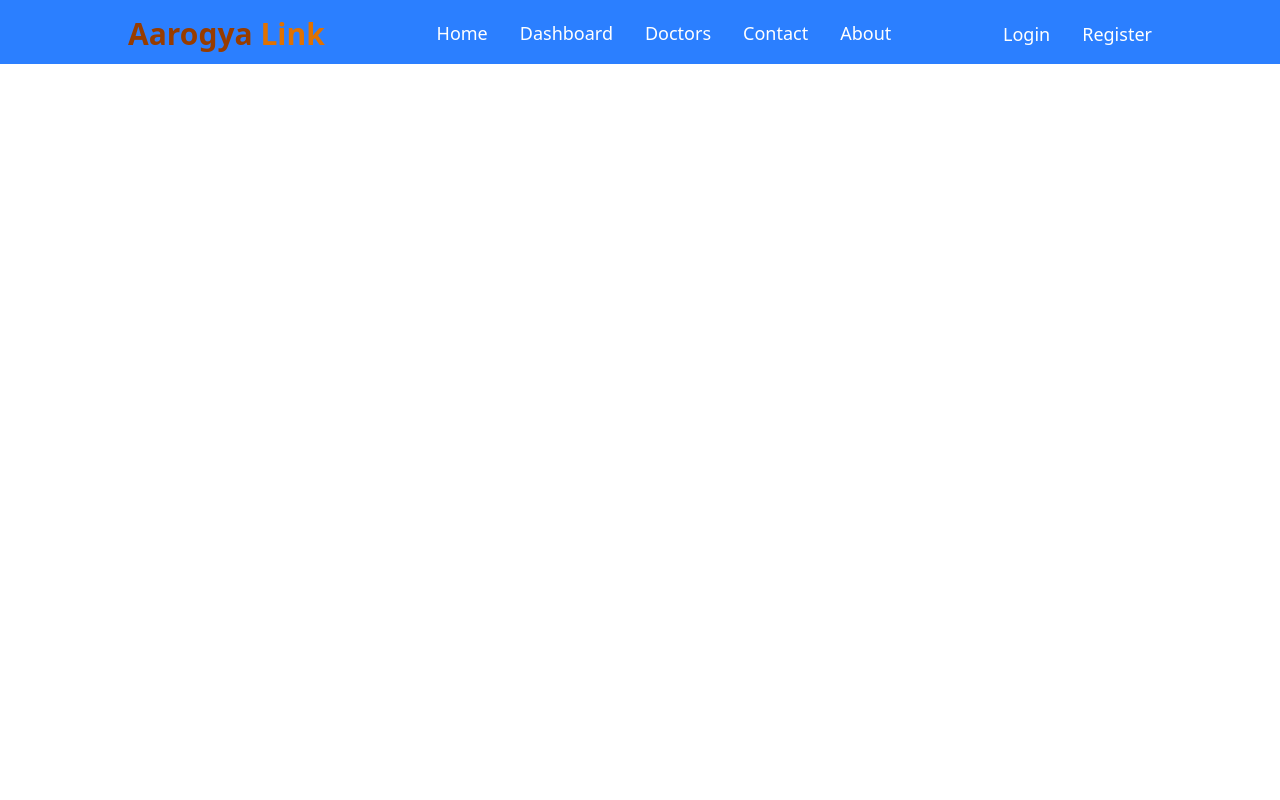
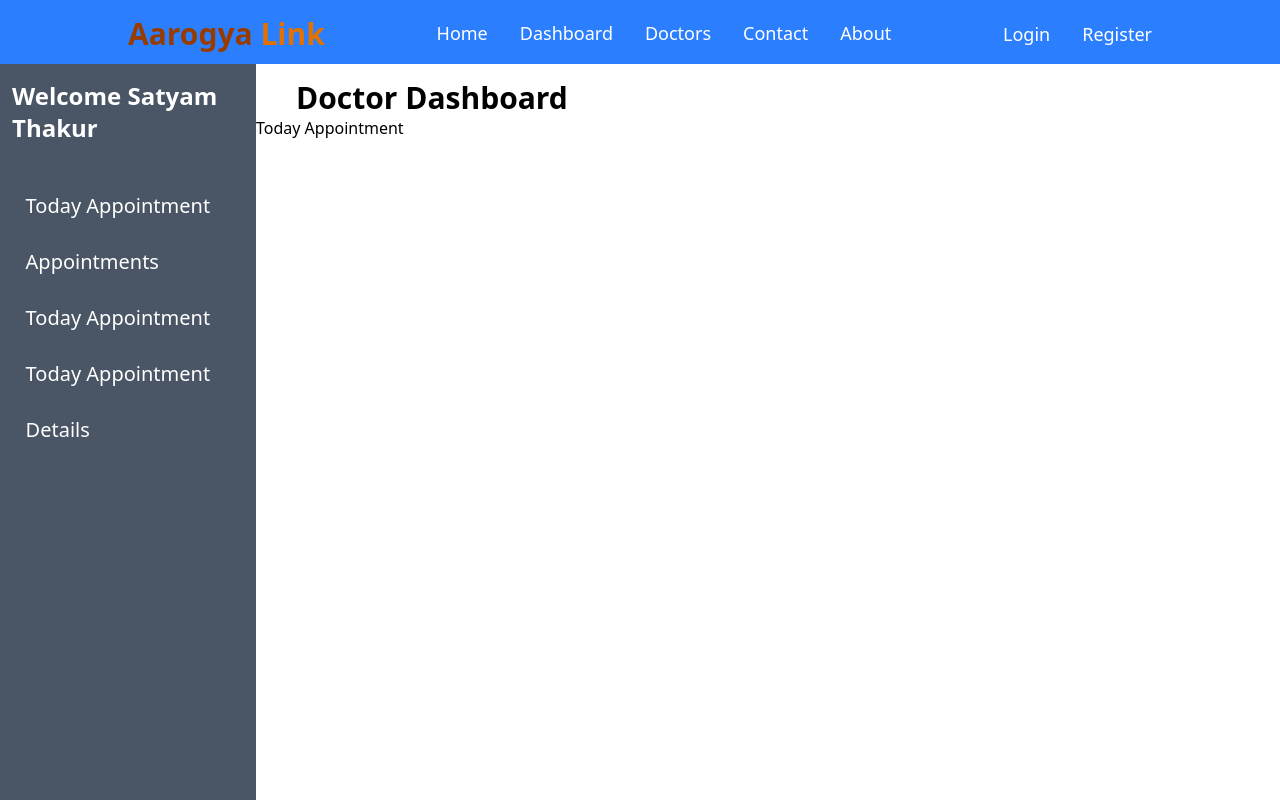
Before and after one commit to thakursatyam317/AarogyaLink, a React (Vite) app in the folder client/: page /hospital/dashboard in a window 1280 px wide. Built offline with nearby package versions, Linux system fonts and the light colour scheme.

Commit message:
feat: add HospitalDashboard component and route; implement navigation links for appointments

```diff
--- a/client/src/App.jsx
+++ b/client/src/App.jsx
@@ -14,7 +14,7 @@ import DoctorDetails from "./pages/dashboard/doctor/Details";
 import Appointment from "./pages/dashboard/doctor/Appointment";
 import CreateDoctor from "./pages/CreateDoctor";
 import DoctorDetailComplete from "./pages/DoctorDetailComplete";
-
+import HospitalDashboard from './pages/dashboard/admin/Dashboard'
 
 function App() {
   return (
@@ -35,6 +35,12 @@ function App() {
         <Route path="/doctor/dashboard" element={<Dashboard />} />
         <Route path="/doctor/dashboard/details" element={<DoctorDetails />} />
         <Route path="/doctor/dashboard/appointment" element={<Appointment />} />
+
+
+
+
+          {/* hospital */}
+        <Route path="/hospital/dashboard" element={<HospitalDashboard />} />
       </Routes>
     </BrowserRouter>
   );
--- /dev/null
+++ b/client/src/pages/dashboard/admin/Dashboard.jsx
@@ -0,0 +1,52 @@
+import React from 'react'
+import { useNavigate, NavLink } from 'react-router-dom'
+
+
+const HospitalDashboard = () => {
+    const navigate = useNavigate();
+
+
+    const handleClick = ()=>{
+        navigate("/hospital/dashboard")
+    }
+
+
+  return (
+    <>
+        <div>
+            <div className='flex'>
+                <div className='w-[20%] h-screen bg-gray-600 fixed '>
+                    <div className='mt-20'>
+                        <h1 className='text-white text-2xl font-bold ms-3'>Welcome Satyam Thakur</h1>
+
+                         <div className='grid'>
+                            <NavLink className='text-white -my-10 text-xl hover:text-gray-300 h-12 w-60 hover:bg-gray-700 rounded-2xl ms-[10%] mt-12' onClick={handleClick} >Today Appointment</NavLink>
+                         <NavLink className='text-white -my-10 text-xl hover:text-gray-300 h-12 w-60 hover:bg-gray-700 rounded-2xl ms-[10%] mt-12'  >Appointments</NavLink>
+                         <NavLink className='text-white -my-10 text-xl hover:text-gray-300 h-12 w-60 hover:bg-gray-700 rounded-2xl ms-[10%] mt-12'  >Today Appointment</NavLink>
+                         <NavLink className='text-white -my-10 text-xl hover:text-gray-300 h-12 w-60 hover:bg-gray-700 rounded-2xl ms-[10%] mt-12'  >Today Appointment</NavLink>
+                         <NavLink to='/doctor/dashboard/details' className='text-white -my-10 text-xl hover:text-gray-300 h-12 w-60 hover:bg-gray-700 rounded-2xl ms-[10%] mt-12'  >Details</NavLink>
+                         </div>
+
+                    </div>
+                </div>
+                <div className='ms-[20%] w-[80%]'>
+                    <div className='mt-20'>
+                        <h1 className='text-3xl ms-10 font-bold'>Doctor Dashboard</h1>
+                        <div>
+                            <h1>Today Appointment</h1>
+                            <div>
+
+                            </div>
+
+                        </div>
+                    </div>
+                </div>
+            </div>
+        </div>
+
+
+    </>
+  )
+}
+
+export default HospitalDashboard ;
```
